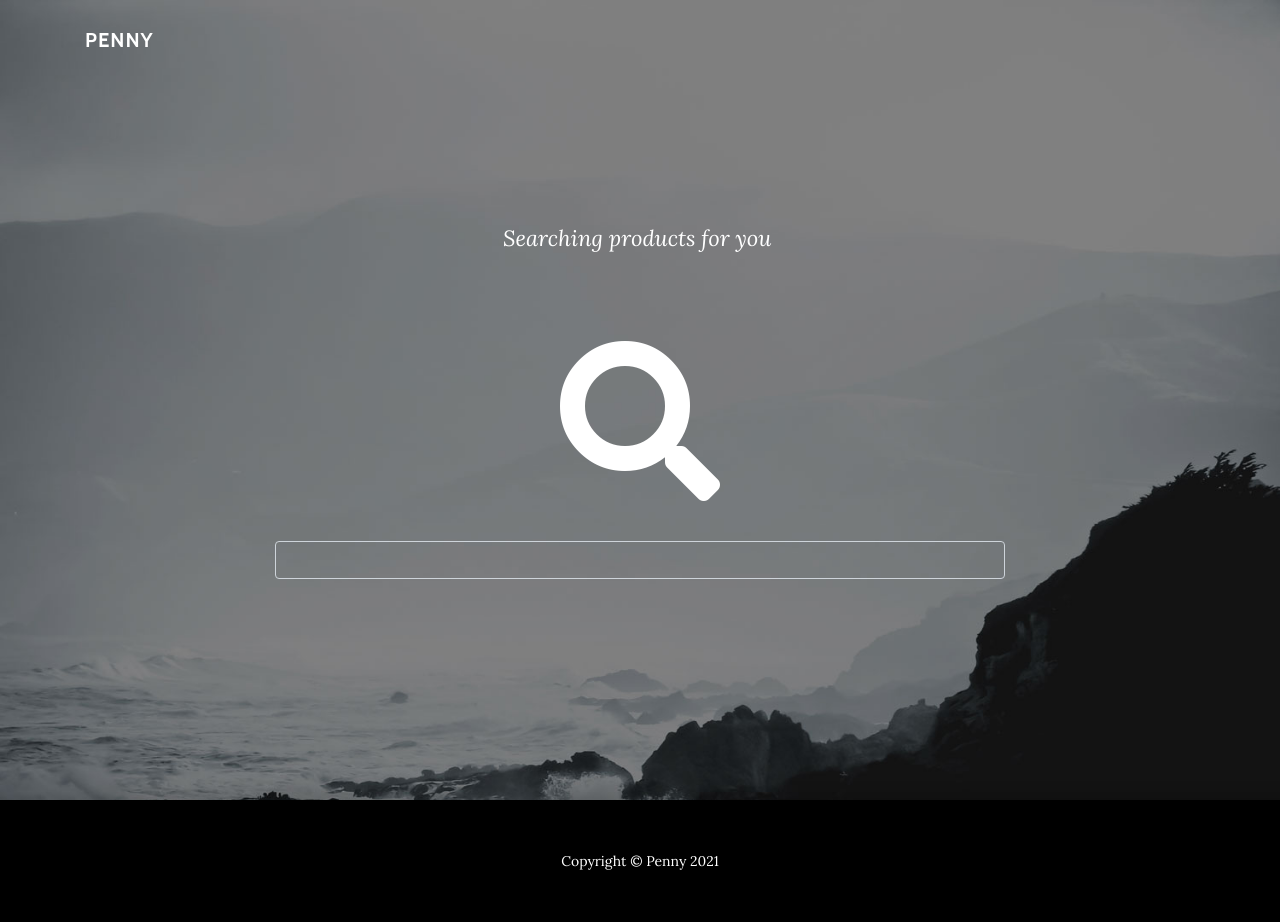
After one commit to mostlyAditya/Makeathon-3077, a Django app: template djangoProject/templates/main/app.html in a window 1280 px wide. The commit adds this page. Run offline with Django 3.2, Linux system fonts and the light colour scheme; the template is opened without the code that fills it, so the values that code supplies are empty; some libraries are stand-ins or nearby versions.

Commit message:
Last Checkpoint

```diff
--- a/djangoProject/djangoProject/settings.py
+++ b/djangoProject/djangoProject/settings.py
@@ -56,7 +56,8 @@ ROOT_URLCONF = 'djangoProject.urls'
 TEMPLATES = [
     {
         'BACKEND': 'django.template.backends.django.DjangoTemplates',
-        'DIRS': [BASE_DIR / 'templates']
+        'DIRS': [BASE_DIR / 'templates',
+                 BASE_DIR / 'main/reactproject/build']
         ,
         'APP_DIRS': True,
         'OPTIONS': {
@@ -125,5 +126,6 @@ STATIC_URL = '/static/'
 STATIC_ROOT = os.path.join(BASE_DIR, 'static')
 
 STATICFILES_DIRS = [
-    os.path.join(BASE_DIR, 'assets')
+    os.path.join(BASE_DIR, 'assets'),
+    os.path.join(BASE_DIR, 'main/reactproject/build/static')
 ]
--- a/djangoProject/djangoProject/urls.py
+++ b/djangoProject/djangoProject/urls.py
@@ -15,8 +15,10 @@ Including another URLconf
 """
 from django.contrib import admin
 from django.urls import path, include
+from django.views.generic import TemplateView
 
 urlpatterns = [
     path('admin/', admin.site.urls),
-    path('', include('main.urls'))
+    path('', include('main.urls')),
+    path('react', TemplateView.as_view(template_name='index.html'))
 ]
--- /dev/null
+++ b/djangoProject/main/scrappers/a.py
@@ -0,0 +1 @@
+from googlesearch import search
--- /dev/null
+++ b/djangoProject/templates/main/app.html
@@ -0,0 +1,38 @@
+{% extends 'base.html' %}
+{% load static %}
+
+
+{% block content %}
+
+<nav class="navbar navbar-light navbar-expand-md fixed-top" id="mainNav">
+        <div class="container"><a class="navbar-brand js-scroll-trigger" href="#">Penny</a><button class="navbar-toggler navbar-toggler-right" data-toggle="collapse" type="button" aria-controls="navbarResponsive" aria-expanded="false" aria-label="Toggle navigation" value="Menu"><i class="fa fa-bars"></i></button></div>
+    </nav>
+    <header class="masthead" style="background-image:url('{% static 'assets/img/intro-bg.jpg' %}');">
+        <div class="intro-body mx-auto">
+            <div class="justify-content-center">
+                <p style="font-family: Lora, serif;font-style: italic;font-size: 22px;font-weight: normal;">Searching products for you&nbsp;</p>
+            </div>
+            <div class="container">
+                <div class="row">
+                    <div class="col" style="margin-top: 50px;"><i class="fas fa-search fa-10x" style="margin-bottom: 40px;"></i></div>
+                </div>
+                <div class="row">
+                    <div class="col-lg-8 mx-auto">
+                        <form action="result" method="POST">{% csrf_token %}<input class="form-control" name="url" type="text" style="background: transparent;color: rgb(225,227,226);"></form>
+                    </div>
+                </div>
+            </div>
+        </div>
+    </header>
+    <footer>
+        <div class="container text-center">
+            <p>Copyright ©&nbsp;Penny 2021</p>
+        </div>
+    </footer>
+
+<script src="{% static 'assets/js/jquery.min.js' %}"></script>
+<script src="{% static 'assets/bootstrap/js/bootstrap.min.js' %}"></script>
+<script src="https://cdnjs.cloudflare.com/ajax/libs/jquery-easing/1.4.1/jquery.easing.min.js"></script>
+<script src="{% static 'assets/js/grayscale.js' %}"></script>
+
+{% endblock content %}
--- a/djangoProject/templates/main/results.html
+++ b/djangoProject/templates/main/results.html
@@ -26,9 +26,9 @@
                                         <td style="font-size: 16px;text-align: center;"><a href="{{ linkA }}" style="font-size: 16px;text-align: center;"><img src="{% static 'assets/img/icon_A.webp' %}" style="width: 35px;font-size: 16px;text-align: center;"></a></td>
                                     </tr>
                                     <tr>
-                                        <td style="font-size: 16px;text-align: left;">Cell 3</td>
-                                        <td style="font-size: 16px;text-align: center;">Cell 4</td>
-                                        <td><a href="#"><img src="{% static 'assets/img/icon_F.webp' %}" style="width: 35px"></a></td>
+                                        <td style="font-size: 16px;text-align: left;">{{ dataF }}</td>
+                                        <td style="font-size: 16px;text-align: center;">{{ priceF }}</td>
+                                        <td><a href="{{ linkF }}"><img src="{% static 'assets/img/icon_F.webp' %}" style="width: 35px"></a></td>
                                     </tr>
                                 </tbody>
                             </table>
```
Also changed, not shown: djangoProject/main/scrappers/combine.py (added, +29 -0 lines), djangoProject/main/scrappers/driver.py (+7 -1 lines), djangoProject/main/views.py (+4 -3 lines), 3 other files.
